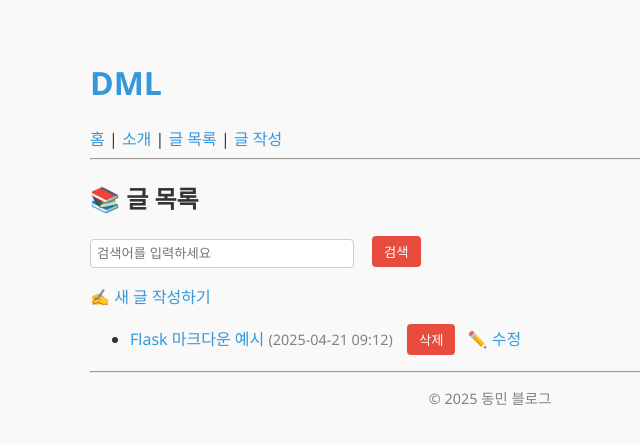
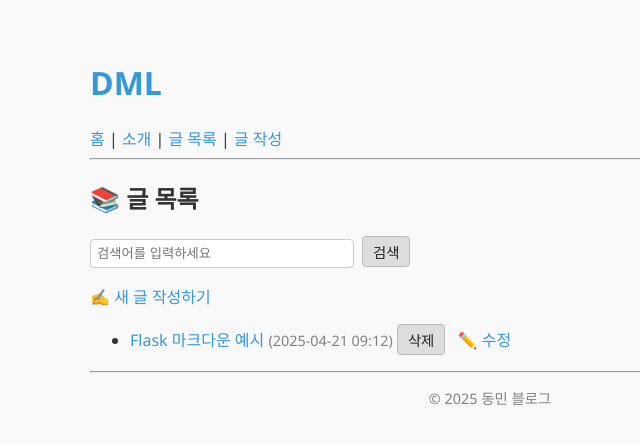
Before and after one commit to Taxeighth/flask-blog, a Flask app: page /posts in a window 1280 px wide. Shown: the top 444 px of the page, without its empty margins (150-790 px from the left). Run offline with Flask 3, Linux system fonts and the light colour scheme.

Commit message:
버튼 연회색 배경 + 검정 글씨로 스타일 통일

```diff
--- a/static/style.css
+++ b/static/style.css
@@ -21,18 +21,18 @@ a:hover {
 }
 
 button {
-    background-color: #e74c3c;
-    color: white;
-    border: none;
-    padding: 6px 12px;
+    background-color: #ddd;         /* 연회색 */
+    color: #222;                    /* 진한 회색~검정 글씨 */
+    border: 1px solid #bbb;         /* 연한 테두리 */
+    padding: 4px 10px;              /* 작고 깔끔한 버튼 크기 */
     border-radius: 4px;
+    font-size: 0.9rem;
     cursor: pointer;
-    margin-left: 10px;
-}
+  }
 
-button:hover {
-    background-color: #c0392b;
-}
+  button:hover {
+    background-color: #ccc;         /* hover 시 약간 어둡게 */
+  }
 
 form {
     margin-top: 10px;
```
